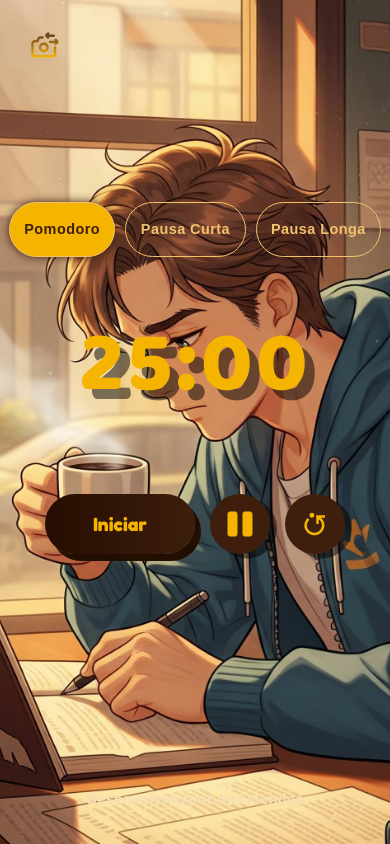
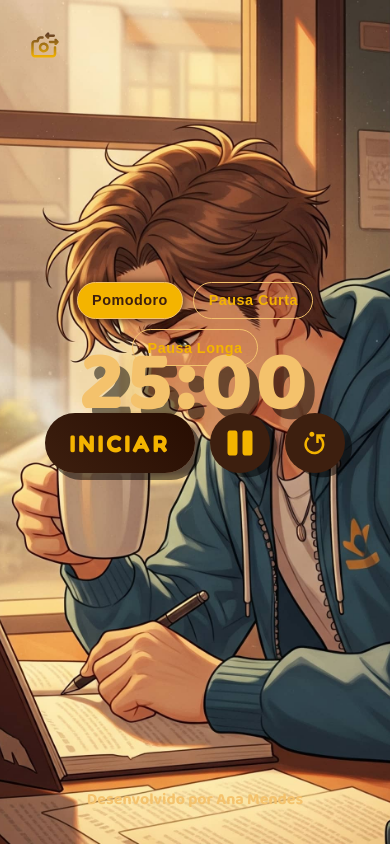
Before and after one commit to asyulmendes/CozyCoffee, a plain HTML site: page index.html in a window 390 px wide. Drawn offline with Linux system fonts and the light colour scheme.

Commit message:
Upgrade UX

```diff
--- a/index.html
+++ b/index.html
@@ -62,7 +62,7 @@
     <!-- Seção de botões de controle (Iniciar, Pausar, Reiniciar) -->
     <div class="botoes-controle">
       <button id="start" class="botao-iniciar">
-        Iniciar
+        <h1>INICIAR</h1>
       </button>
 
       <!-- Botão de Pausa com ícone -->
--- a/style.css
+++ b/style.css
@@ -1,164 +1,207 @@
-/* Body é a estilização do corpo da página, incluindo fundo, fonte e centralização */
+/* =================================================================== */
+/* VARIÁVEIS GLOBAIS DE ESTILO (PALETA DE CORES E FONTES)
+/* =================================================================== */
+:root {
+  /* --- FONTES --- */
+  --fonte-destaque: 'Baloo 2', sans-serif;
+  --fonte-padrao: 'Fredoka', sans-serif;
+
+  /* --- PALETA DE CORES --- */
+  --cor-texto-claro: #EED9C4;
+  --cor-destaque-amarelo: #F4B400;
+  --cor-borda-dourada: #f4c26c;
+  --cor-fundo-botao: #3d1f0f;
+  --cor-sombra-escura: #220f01;
+  --cor-gradiente-inicio: #270D02;
+  --cor-gradiente-fim: #3c1e0b;
+}
+
+/* =================================================================== */
+/* ESTILOS GERAIS E LAYOUT PRINCIPAL
+/* =================================================================== */
+
+/* Define o estilo base para todo o corpo da página. */
 body {
-  margin: 0; /* Remove a margem padrão da página */
-  font-family: 'Baloo 2', extrabold; /* Define a fonte para o texto */
+  margin: 0;
+  font-family: var(--fonte-destaque);
+  background-color: var(--cor-sombra-escura);
+  background-image: url('assets/backgrounds/zayne-lendo.jpg');
   background-size: cover;
-background-color: #220f01; /* Cor de fundo caso a imagem não carregue */
-  background-image: url('assets/backgrounds/zayne-lendo.jpg'); /* Imagem de fundo padrão */
-  background-size: cover; /* Para cobrir toda a tela */
-  background-position: center center; /* Para centralizar a imagem */
-  background-repeat: no-repeat; /* Para não repetir a imagem */
-  background-attachment: fixed; /* Para a imagem ficar fixa ao rolar */
-  display: flex; /* Ativa o Flexbox para organizar o layout */
+  background-position: center center;
+  background-repeat: no-repeat;
+  background-attachment: fixed;
+  display: flex;
   flex-direction: column;
-  /* Centraliza os itens verticalmente */
-  min-height: 100vh; /* Preenche toda a altura da tela visível */
+  min-height: 100vh;
+}
+
+/* Camada semitransparente que fica sobre o fundo, para melhorar a legibilidade. */
+.overlay {
+  position: fixed;
+  top: 0;
+  left: 0;
+  width: 100%;
+  height: 100%;
+  z-index: -1;
+}
+
+/* Container principal que centraliza o conteúdo do timer. */
+main {
+  flex: 1; /* Faz este elemento crescer para empurrar o footer para baixo. */
+  display: flex;
+  justify-content: center;
+  align-items: center;
+}
+
+/* Container interno para os elementos do Pomodoro. */
+.container {
+  text-align: center;
+  max-width: 1440px;
+  width: 90%;
+  color: var(--cor-borda-dourada);
+  display: flex;
+  flex-direction: column;
+  align-items: center;
+}
+
+/* =================================================================== */
+/* BOTÕES DE MODO (POMODORO, PAUSA CURTA, PAUSA LONGA)
+/* =================================================================== */
+
+/* Container para os botões de seleção de modo. */
+.modo-botoes {
+  display: flex;
+  justify-content: center;
+  width: 100%;
+  max-width: 534px;
+  gap: 28px;
+  margin-bottom: 40px;
+}
+
+/* Estilo individual de cada botão de modo. */
+.modo-botao {
+  background-color: transparent;
+  border: 1px solid var(--cor-borda-dourada);
+  color: var(--cor-destaque-amarelo);
+  display: flex;
+  align-items: center;
+  justify-content: center;
+  width: auto;
+  padding: 0 1.8rem;
+  height: 2.8rem;
+  border-radius: 999px;
+  font-weight: 700;
+  font-size: 1rem;
+  cursor: pointer;
+  transition: all 0.3s ease;
+  white-space: nowrap;
+  letter-spacing: 0.03rem;
+  position: relative;
+  z-index: 10;
+}
+
+/* Efeito visual ao passar o mouse sobre um botão de modo. */
+.modo-botao:hover {
+  background-color: rgba(59, 28, 3, 0.384);
+  box-shadow: 0 0 8px rgb(110, 66, 8);
+}
+
+/* Estilo do botão de modo que está atualmente ativo. */
+.modo-botao.ativo {
+  background-color: var(--cor-destaque-amarelo);
+  color: var(--cor-fundo-botao);
+  box-shadow: 0 0 10px var(--cor-fundo-botao);
+}
+
+/* =================================================================== */
+/* TIMER E BOTÕES DE CONTROLE
+/* =================================================================== */
+
+/* Estilo do display do tempo (ex: 25:00). */
+#timer-display {
+  font-size: 13rem;
+  font-weight: 800;
+  text-shadow: 10px 10px 0.6px rgba(0, 0, 0, 0.50);
+  margin-bottom: -40px;
+  margin-top: -80px;
+  display: flex;
+  justify-content: center;
+  align-items: center;
+  letter-spacing: 1rem;
+}
+
+/* Container para os botões de controle (Iniciar, Pausar, Resetar). */
+.botoes-controle {
+  display: flex;
+  justify-content: center;
+  align-items: center;
+  gap: 20px; /* Espaçamento refinado */
+  position: relative;
+  z-index: 10;
+}
+
+/* Estilo principal do botão "Iniciar". */
+.botao-iniciar {
+  background: linear-gradient(45deg, var(--cor-fundo-botao), var(--cor-gradiente-inicio));
+  border: none;
+  border-radius: 37px;
+  display: flex;
+  align-items: center;
+  justify-content: center;
+  box-shadow: 6px 7px 0px rgba(0, 0, 0, 0.50);
+  cursor: pointer;
+  transition: all 0.2s ease;
+  width: 12rem; /* Tamanho refinado */
+  height: 60px; /* Tamanho refinado */
 
 }
 
-/* Estiliza a div com a classe "container" (a caixa principal onde os botões e o timer estão) */
-.container {
-  text-align: center; /* Alinha o texto ao centro */
-  max-width: 1440px; /* Define a largura da caixa */
-  width: 90%;
-  color:#F4B400; /* Define a cor do texto */
-  display: flex;
-  flex: 1;
-  flex-direction: column; /* Organiza os itens da container em coluna */
-  align-items: center; /* Centraliza os itens horizontalmente */
+.botao-iniciar h1 {
+  font-family: var(--fonte-padrao);
+  font-weight: bolder;
+  letter-spacing: 3px;
+  font-size: 1.5rem; /* Tamanho refinado */
+   color: var(--cor-destaque-amarelo);
+   padding: 20px;
+   margin-top: 10px;
+   margin-bottom: 10px;
+}
+/* Efeito de escala ao passar o mouse sobre o botão "Iniciar". */
+.botao-iniciar:hover {
+  transform: scale(1.1);
 }
 
-main {
-  flex: 1;
+/* Estilo dos botões redondos de Pausa e Resetar. */
+.botao-pequeno {
+  width: 60px;
+  height: 60px;
+  background-color: var(--cor-fundo-botao);
+  box-shadow: 7px 4.5px 0px rgba(0, 0, 0, 0.50);
+  border: none;
+  border-radius: 50%;
   display: flex;
   justify-content: center;
   align-items: center;
-  margin: auto;
-}
-/* Estiliza os botões de modo (Pomodoro, Pausa Curta, Pausa Longa) */
-.modo-botoes {
-  display: flex; /* Exibe os botões em linha */
-  justify-content: center; /* Centraliza os botões horizontalmente */
-  width: 100%; max-width: 534px; /* Limita a largura máxima da div */
-  height: 55px; /* Define a altura dos botões */
-  gap: 28px; /* Espaçamento entre os botões */
-  margin-bottom: 40px; /* Espaço abaixo dos botões */
-}
-
-/* Estiliza cada botão de modo (Pomodoro, Pausa Curta, Pausa Longa) */
-.modo-botao {
-  background-color: transparent; /* Fundo transparente */
-  border: 1px solid #f4c26c; /* Borda de cor dourada */
-  color: #f4c26c; /* Cor do texto */
-  display: flex;
-  align-items: center; /* Centraliza o conteúdo verticalmente */
-  justify-content: center; /* Centraliza o conteúdo horizontalmente */
-  width: auto; /* Permite que o tamanho se ajuste ao conteúdo */
-  padding: 0 2.0rem; /* Espaçamento extra para aumentar a área de clique */
-  height: 3.5rem;
-  border-radius: 999px; /* Deixa o botão arredondado */
-  font-weight: 700; /* Texto em negrito */
-  font-size: 1.2rem; /* Tamanho da fonte */
-  cursor: pointer; /* Muda o cursor para "mãozinha" ao passar por cima */
-  transition: all 0.3s ease; /* Transição suave para efeitos de hover */
-  white-space: nowrap; /* Impede quebra de linha no texto */
-  letter-spacing: 0.03rem;
-}
-
-/* Estiliza o efeito quando o botão de modo é hover */
-.modo-botao:hover {
-  background-color: rgba(59, 28, 3, 0.384); /* Adiciona uma cor de fundo ao passar o mouse */
-  box-shadow: 0 0 8px rgb(110, 66, 8); /* Adiciona uma sombra ao botão */
-}
-
-/* Estiliza o botão de modo ativo (quando selecionado) */
-.modo-botao.ativo {
-  background-color: #F4B400; /* Fundo dourado */
-  color: #3d1f0f; /* Texto marrom escuro */
-  box-shadow: 0 0 10px #3e1f0d; /* Sombra mais forte ao redor do botão */
-}
-
-/* Estiliza a área do timer (exibição do tempo) */
-#timer-display {
-  font-size: 14rem; /* Tamanho grande da fonte */
-  font-weight: 800; /* Texto em negrito */
-  text-shadow:  10px 10px 0.6px  rgba(0, 0, 0, 0.50); /* Sombra do texto para destacar */
-  width: 200px; /* Largura do timer */
-  height: 200px; /* Altura do timer */
-  margin-bottom: 50px; /* Espaçamento abaixo do timer */
-  display: flex; /* Ativa o Flexbox para centralizar o conteúdo do timer */
-  justify-content: center; /* Centraliza horizontalmente */
-  align-items: center; /* Centraliza verticalmente */
-  padding: 10px;
-  letter-spacing: 1rem;
-}
-
-/* Estiliza os botões de controle (Iniciar, Pausar, Reiniciar) */
-.botoes-controle {
-  display: flex; /* Exibe os botões em linha */
-  justify-content: center; /* Centraliza os botões horizontalmente */
-  align-items: center; /* Centraliza os botões verticalmente */
-  gap: 42px; /* Espaço entre os botões */
-}
-
-/* Estiliza o botão "Iniciar" */
-.botao-iniciar {
-  width: 271px; /* Largura igual à do Figma */
-  height: 74px; /* Altura igual à do Figma */
-  background: linear-gradient(90deg,  #270D02,  #3c1e0b); /* Gradiente horizontal entre duas cores */
-  border: none; /* Remove a borda */
-  border-radius: 37px; /* Borda arredondada */
-  display: flex; /* Exibe o conteúdo do botão em linha */
-  align-items: center; /* Centraliza o conteúdo verticalmente */
-  justify-content: center; /* Centraliza o conteúdo horizontalmente */
-  font-family: 'Fredoka', sans-serif; /* Fonte arredondada e amigável */
-  font-size: 24px; /* Tamanho da fonte */
-  font-weight: 700; /* Texto em negrito */
-  box-shadow: 6px 7px 0px #220f01; /* Sombra do botão */
-  cursor: pointer; /* Muda o cursor para "mãozinha" ao passar por cima */
-  transition: all 0.2s ease; /* Transição suave para efeitos de hover */
-  color: #F4B400; /* Cor do texto */
-  font-size: xx-large; /* Ajusta o tamanho da fonte */
-  width: 15rem; /* Ajusta a largura do botão */
-  height: 4rem; /* Ajusta a altura do botão */
-}
-
-/* Efeito quando o botão "Iniciar" é hover */
-.botao-iniciar:hover {
-  transform: scale(1.1); /* Efeito de aumentar ao passar o botão */
-  background-color: #2b1507; /* Escurece levemente o botão */
-}
-
-/* Estiliza os botões pequenos (Pausar e Reiniciar) */
-.botao-pequeno {
-  width: 70px; /* Largura do botão */
-  height: 70px; /* Altura do botão */
-  background-color: #3e1f0d; /* Cor de fundo marrom escuro */
-  box-shadow: 7px 4.5px 0px rgba(0, 0, 0, 0.50);
-  border: none; /* Remove a borda */
-  border-radius: 50%; /* Deixa o botão redondo */
-  display: flex; /* Exibe o conteúdo em linha */
-  justify-content: center; /* Centraliza o conteúdo horizontalmente */
-  align-items: center; /* Centraliza o conteúdo verticalmente */
-  cursor: pointer; /* Muda o cursor para "mãozinha" ao passar por cima */
+  cursor: pointer;
   transition: all 0.3s ease-in;
 }
 
-/* Efeito quando o botão pequeno é hover */
+/* Efeito de escala ao passar o mouse sobre os botões pequenos. */
 .botao-pequeno:hover {
-  transform: scale(1.1); /* Aumenta o tamanho do botão */
-  background-color: #2b1507; /* Muda para cor escura */
+  transform: scale(1.1);
 }
 
-/* Estiliza os ícones dentro dos botões pequenos */
+/* Estilo dos ícones SVG/PNG dentro dos botões. */
 button .icon {
-  width: 38px; /* Largura do ícone */
-  height: 38px; /* Altura do ícone */
-  margin-right: 1px; /* Espaço à direita do ícone */
-  vertical-align: middle; /* Alinha o ícone verticalmente */
+  width: 28px;
+  height: 28px;
 }
 
+/* =================================================================== */
+/* MENU DE ÍCONES (TOPO E CANTO) E TOOLTIPS
+/* =================================================================== */
 
+/* Container para o menu de ícones no canto superior esquerdo. */
 .icon-menu {
   display: flex;
   flex-direction: row;
@@ -168,135 +211,99 @@ button .icon {
   position: absolute;
   top: 30px;
   left: 40px;
-
   z-index: 1000;
 }
 
-.icon-menu button{
+/* Estilo base para os botões dentro do menu de ícones. */
+.icon-menu button {
   background-color: transparent;
   border: none;
   padding: 15px;
   cursor: pointer;
-  display:flex;
+  display: flex;
   justify-content: center;
-  align-items: center
+  align-items: center;
 }
 
+/* Tamanho das imagens dentro dos botões do menu. */
 .icon-menu img {
   width: 30px;
   height: 30px;
 }
 
+/* Esconde os botões do menu que ainda não têm função. */
+#perfil,
+#configuracao,
+#compartilhar {
+  display: none;
+}
+
+/* Esconde o botão de música. */
 .botao-musica {
   display: none;
-  flex-direction: row;
-  justify-content: flex-start;
-  align-items: center;
-  gap: 1px;
-  position: absolute;
-  bottom: 30px;
-  right: 40px;
-  z-index: 1000;
 }
 
-.botao-musica button {
-  background-color: transparent;
-  border: none;
-  padding: 15px;
-  cursor: pointer;
-  display:flex ;
-  justify-content: center;
-  align-items: center;
-}
-
-.botao-musica img {
-  width: 67x;
-  height: 58px;
-}
-
-#icon-musica:hover {
-  transform: scale(1.1);
-}
-
+/* Estilo das caixinhas de texto (tooltips) que aparecem no hover. */
 .tooltipstext {
   visibility: hidden;
   opacity: 0;
   width: auto;
   white-space: nowrap;
-  background-color: #3d1f0f73;
-  color:#F4B400;
+  background-color: transparent;
+  color: var(--cor-texto-claro);
   text-align: center;
+  border: 1px solid var(--cor-borda-dourada);
   border-radius: 20px;
   padding: 5px 10px;
   font-size: 1rem;
-   font: 'Baloo 2', extrabold;
-
+  font-family: var(--fonte-padrao);
   position: absolute;
   z-index: 1;
   top: 100%;
   left: 50%;
   transform: translateX(-50%);
-
-   transition: opacity 0.3s ease-in-out,  visibility 0.3s ease-in-out;
+  transition: opacity 0.3s ease-in-out, visibility 0.3s ease-in-out;
 }
 
+/* Mostra o tooltip quando o mouse passa sobre o botão. */
 .icon-menu button:hover .tooltipstext {
   visibility: visible;
   opacity: 1;
 }
 
-.tooltipstext::after {
-  content: "";
-  position: absolute;
-  top: 100%;
-  left: 50%;
+/* =================================================================== */
+/* RODAPÉ E RESPONSIVIDADE
+/* =================================================================== */
 
+/* Estilo do rodapé da página. */
+footer {
+  text-align: center;
+  padding: 1rem 0;
+  color: var(--cor-borda-dourada);
 
 }
 
-footer {
-  text-align: center;
-  padding: 1rem 0;
-  color: wheat;
-
-
-}
-
+/* Estilo dos links dentro do rodapé. */
 footer a {
   text-decoration: none;
   color: inherit;
   transition: all 0.3s ease;
 }
 
+/* Efeito de sublinhado ao passar o mouse sobre os links do rodapé. */
 footer a:hover {
   text-decoration: underline;
   color: #fff;
 }
 
-.overlay {
-  position: fixed;
-  top: 0;
-  left:0;
-  width: 100%;
-  height: 100%;
-  background-color: rgba (47, 21, 6, 0.5);
-  z-index: -1;
-}
-
-/* ======================================================= */
-/* === ALTERNATIVA: Layout Mais Fiel ao Original === */
-/* ======================================================= */
-
+/* Regras aplicadas apenas em telas com largura máxima de 768px (celulares/tablets). */
 @media (max-width: 768px) {
-
-  /* 1. AJUSTANDO A FONTE GIGANTE DO TIMER */
   #timer-display {
-    font-size: 22vw; /* Um pouco menor que antes pra dar mais espaço */
+    font-size: 22vw;
     letter-spacing: 0.2rem;
     height: auto;
   }
 
-  /* 2. AJUSTANDO OS BOTÕES DE MODO */
   .modo-botoes {
     gap: 10px;
     flex-wrap: wrap;
@@ -305,46 +312,39 @@ footer a:hover {
   }
 
   .modo-botao {
-    font-size: 0.9rem; /* Fonte um pouco menor */
+    font-size: 0.9rem;
     padding: 0.6rem 0.9rem;
     height: auto;
   }
 
-  /* 3. MANTENDO BOTÕES DE CONTROLE NA HORIZONTAL (A GRANDE MUDANÇA!) */
   .botoes-controle {
-    flex-direction: row; /* Mantém a direção em linha */
-    align-items: center;  /* Alinha verticalmente */
-    gap: 15px; /* Diminui o espaço entre eles */
+    flex-direction: row;
+    align-items: center;
+    gap: 15px;
   }
 
   .botao-iniciar {
-    width: 150px; /* Largura bem menor */
-    height: 60px; /* Altura menor */
-    font-size: 1.2rem; /* Fonte menor */
+    width: 150px;
+    height: 60px;
+    font-size: 1.2rem;
   }
 
   .botao-pequeno {
-    width: 60px; /* Diminui os botões de ícone */
+    width: 60px;
     height: 60px;
   }
 
   button .icon {
-    width: 30px; /* Diminui o ícone dentro do botão */
+    width: 30px;
     height: 30px;
   }
 
-  .botao-musica {
-    display: none;
+  .icon-menu {
+    top: 15px;
+    left: 15px;
   }
 
-
-  /* (O restante dos ajustes para os menus dos cantos e container podem continuar os mesmos) */
-  .icon-menu { top: 15px; left: 15px; }
-  .container { width: 95%; justify-content: center; }
+  .container {
+    width: 95%;
   }
-
-#perfil,
-#configuracao,
-#compartilhar {
-  display: none;
 }
```
Also changed, not shown: script.js (+1 -19 lines), assets/backgrounds/amigas-devocional.jpg (deleted), assets/backgrounds/army.jpg (deleted), assets/backgrounds/barista-entrega.jpg (deleted), assets/backgrounds/cha-velaris.jpg (deleted), assets/backgrounds/elfo-estudo.jpg (deleted), assets/backgrounds/homem-sentado.jpg (deleted), assets/backgrounds/menino-violao.jpg (deleted), assets/backgrounds/meninos-reunidos.jpg (deleted), assets/backgrounds/moca-lendo.jpg (deleted), assets/backgrounds/xavier-astral.jpg (deleted), assets/backgrounds/zayne-landscape.jpg (deleted). Lines whose indentation alone changed are shown as unchanged.
